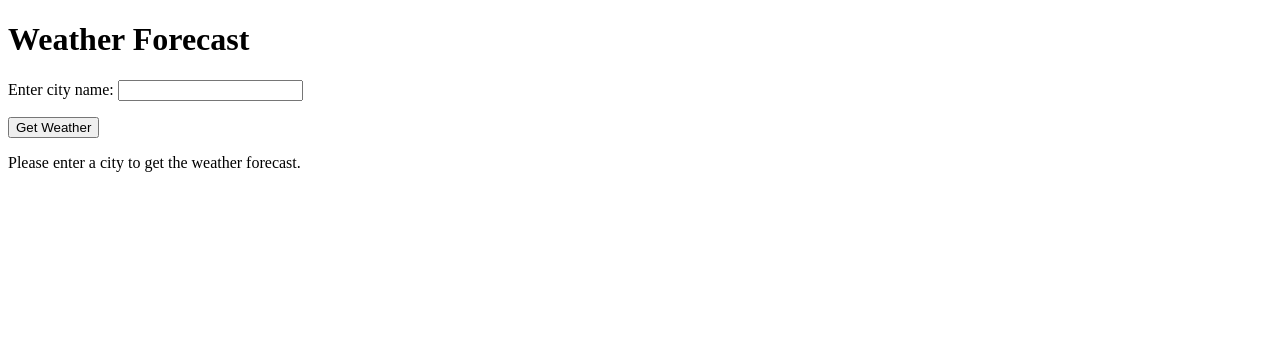
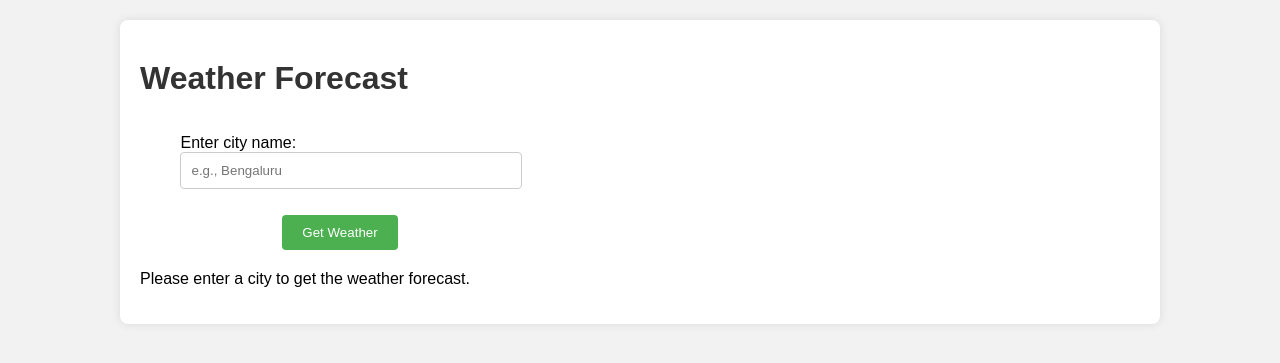
Before and after one commit to AJAmit17/weather-api, a Django app: page /hourly in a window 1280 px wide. Shown: the top 363 px of the page. Run offline with Django 4.2, Linux system fonts and the light colour scheme.

Commit message:
hourly styles update

```diff
--- a/weather/forms.py
+++ b/weather/forms.py
@@ -2,4 +2,7 @@
 from django import forms
 
 class CityForm(forms.Form):
-    city = forms.CharField(label='Enter city name', max_length=100)
+    city = forms.CharField(label='Enter city name', max_length=100, widget=forms.TextInput(attrs={
+        'class': 'form-control',
+        'placeholder': 'e.g., Bengaluru'
+    }))
--- a/weather/templates/weather/hourly.html
+++ b/weather/templates/weather/hourly.html
@@ -4,20 +4,93 @@
 <head>
     <title>Weather Forecast</title>
     <style>
+        body {
+            font-family: Arial, sans-serif;
+            background-color: #f2f2f2;
+            margin: 0;
+            padding: 0;
+            display: flex;
+            flex-direction: column;
+            align-items: center;
+        }
+
+        h1 {
+            color: #333;
+            margin-top: 20px;
+        }
+
+        form {
+            margin: 20px 0;
+            width: 100%;
+            max-width: 400px;
+            display: flex;
+            flex-direction: column;
+            align-items: center;
+        }
+
+        .form-control {
+            width: 100%;
+            padding: 10px;
+            margin-bottom: 10px;
+            border: 1px solid #ccc;
+            border-radius: 4px;
+        }
+
+        button {
+            padding: 10px 20px;
+            background-color: #4CAF50;
+            color: white;
+            border: none;
+            border-radius: 4px;
+            cursor: pointer;
+        }
+
+        button:hover {
+            background-color: #45a049;
+        }
+
         table {
+            width: 80%;
+            max-width: 800px;
+            border-collapse: collapse;
+            margin-top: 20px;
+        }
+
+        table, th, td {
+            border: 1px solid #ddd;
+        }
+
+        th, td {
+            padding: 12px;
+            text-align: left;
+        }
+
+        th {
+            background-color: #4CAF50;
+            color: white;
+        }
+
+        tr:nth-child(even) {
+            background-color: #f9f9f9;
+        }
+
+        tr:hover {
+            background-color: #f1f1f1;
+        }
+
+        .container {
             width: 100%;
-            border-collapse: collapse;
-        }
-        table, th, td {
-            border: 1px solid black;
-        }
-        th, td {
-            padding: 15px;
-            text-align: left;
+            max-width: 1000px;
+            padding: 20px;
+            background-color: white;
+            border-radius: 8px;
+            box-shadow: 0 0 10px rgba(0,0,0,0.1);
+            margin: 20px 0;
         }
     </style>
 </head>
 <body>
+    <div class="container">
         <h1>Weather Forecast</h1>
         <form method="post">
             {% csrf_token %}
@@ -52,5 +125,6 @@
         {% else %}
             <p>Please enter a city to get the weather forecast.</p>
         {% endif %}
+    </div>
 </body>
 </html>
```
Lines whose indentation alone changed are shown as unchanged.
